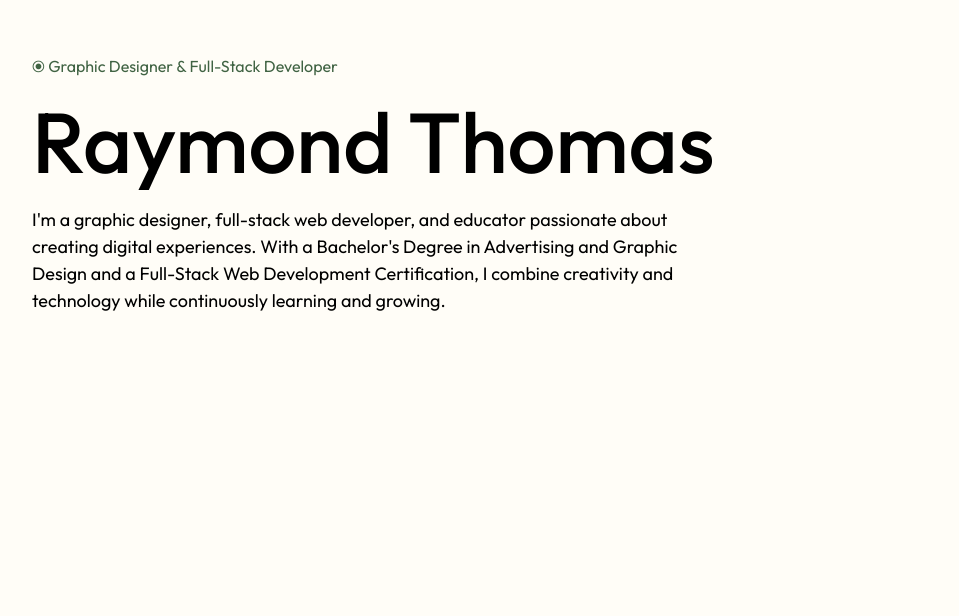
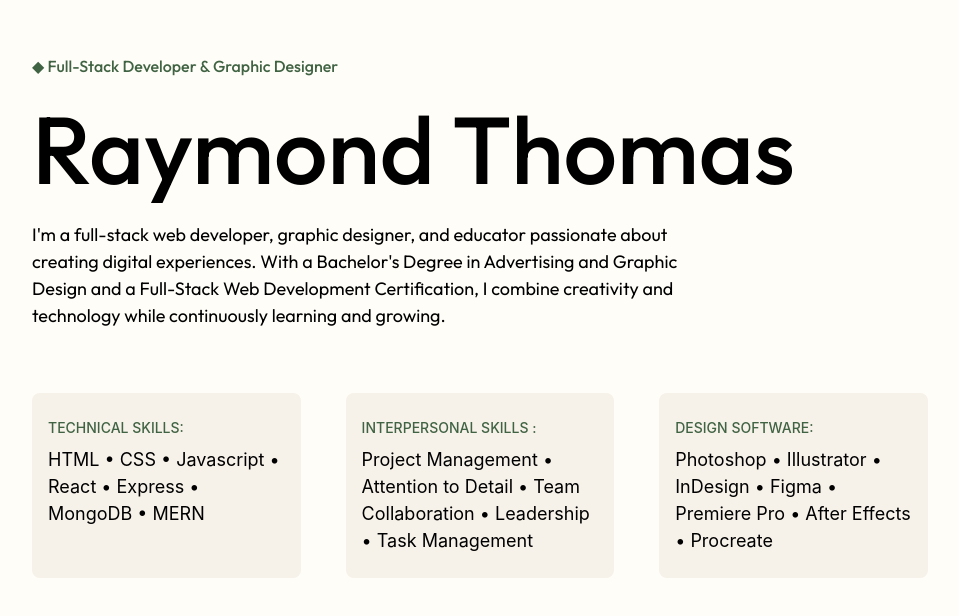
Before and after one commit to raythomass/portfolio, a React (Vite) app in the folder client/: page / in a window 1280 px wide. Shown: the part 106-722 px from the top of the page, without its empty margins (160-1119 px from the left). Built offline with nearby package versions, Linux system fonts and the light colour scheme; a web font is replaced by a local one.

Commit message:
designed intro section with content

```diff
--- a/client/src/App.css
+++ b/client/src/App.css
@@ -2,6 +2,7 @@
 
 :root {
   --porcelain: #FFFDF7;
+  --cornsilk: #F6F1E9;
   --onyx: #151313;
   --hunter: #406343;
   --palm: #8A9B68;
@@ -28,11 +29,13 @@ html {
 }
 
 .home p {
+  font-size: 16px;
+  font-weight: 500;
   color: var(--hunter);
 }
 
 .home h1 {
-  font-size: 85px;
+  font-size: 95px;
   font-weight: 500;
 }
 
@@ -40,3 +43,27 @@ html {
   font-size: 18px;
   width: 75%;
 }
+
+.skill-container {
+  /* border: 1px solid red; */
+  margin-top: 8vh;
+}
+
+.skill {
+  /* border: 1px solid blue; */
+  width: 30%;
+  padding: 3vh 2vh 3vh 2vh;
+  border-radius: 1vh;
+  background-color: var(--cornsilk);
+}
+
+.skill p {
+  font-size: 14px;
+  font-weight: 500;
+  color: var(--hunter);
+  margin-bottom: 1vh;
+}
+
+.skill h2 {
+  font-size: 18px;
+}
--- a/client/src/pages/Home.jsx
+++ b/client/src/pages/Home.jsx
@@ -3,12 +3,28 @@ import Navbar from '../components/Navbar';
 
 export default function Home() {
   return (
-    <div className='home flex flex-col'>
-        <p>⦿ Graphic Designer & Full-Stack Developer</p>
-        <h1>Raymond Thomas</h1>
-        <h3>I'm a graphic designer, full-stack web developer, and educator passionate about creating digital experiences.
-            With a Bachelor's Degree in Advertising and Graphic Design and a Full-Stack Web Development Certification,
-            I combine creativity and technology while continuously learning and growing.</h3>
+    <div className='webpage'>
+        <section className='home flex flex-col'>
+            <p>◆ Full-Stack Developer & Graphic Designer</p>
+            <h1>Raymond Thomas</h1>
+            <h3>I'm a full-stack web developer, graphic designer, and educator passionate about creating digital experiences.
+                With a Bachelor's Degree in Advertising and Graphic Design and a Full-Stack Web Development Certification,
+                I combine creativity and technology while continuously learning and growing.</h3>
+        </section>
+        <section className='skill-container flex justify-between'>
+            <div className='skill'>
+                <p>TECHNICAL SKILLS:</p>
+                <h2>HTML • CSS • Javascript • React • Express • MongoDB • MERN</h2>
+            </div>
+            <div className='skill'>
+                <p>INTERPERSONAL SKILLS :</p>
+                <h2>Project Management • Attention to Detail • Team Collaboration • Leadership • Task Management</h2>
+            </div>
+            <div className='skill'>
+                <p>DESIGN SOFTWARE:</p>
+                <h2>Photoshop • Illustrator • InDesign • Figma • Premiere Pro • After Effects • Procreate</h2>
+            </div>
+        </section>
     </div>
   );
 }
```
